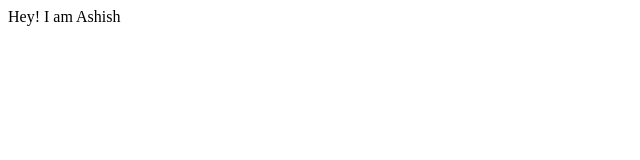
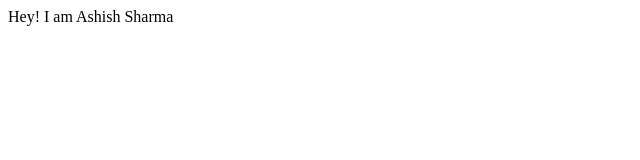
Before and after one commit to ashishsharma-prog/Ashish-Sharma-site, a plain HTML site: page index.html in a window 1280 px wide. Shown: the full height of the page, 0-640 px from the left. Drawn offline with Linux system fonts and the light colour scheme.

Commit message:
initial commit
details of base page

```diff
--- a/index.html
+++ b/index.html
@@ -6,6 +6,6 @@
     <title>Portfoliosite</title>
 </head>
 <body>
-    Hey! I am Ashish
+    Hey! I am Ashish Sharma
 </body>
 </html>
```
